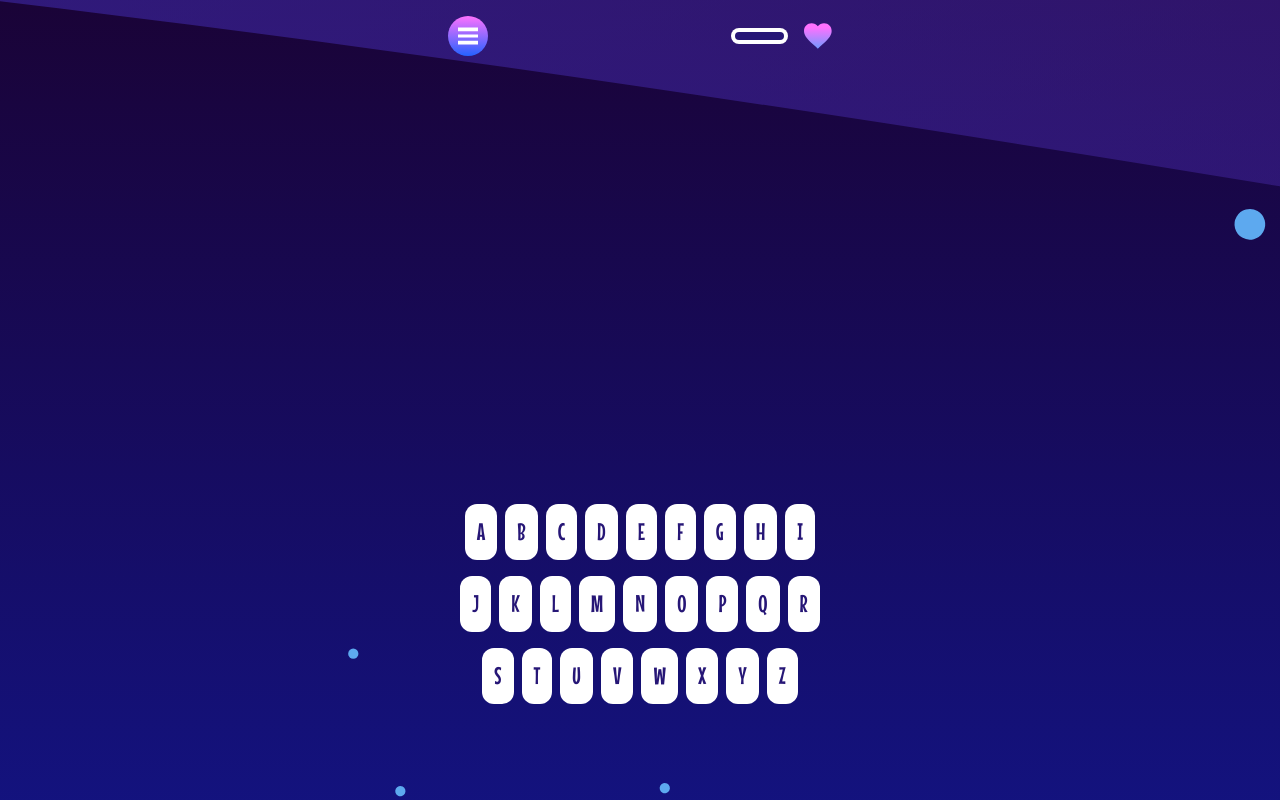
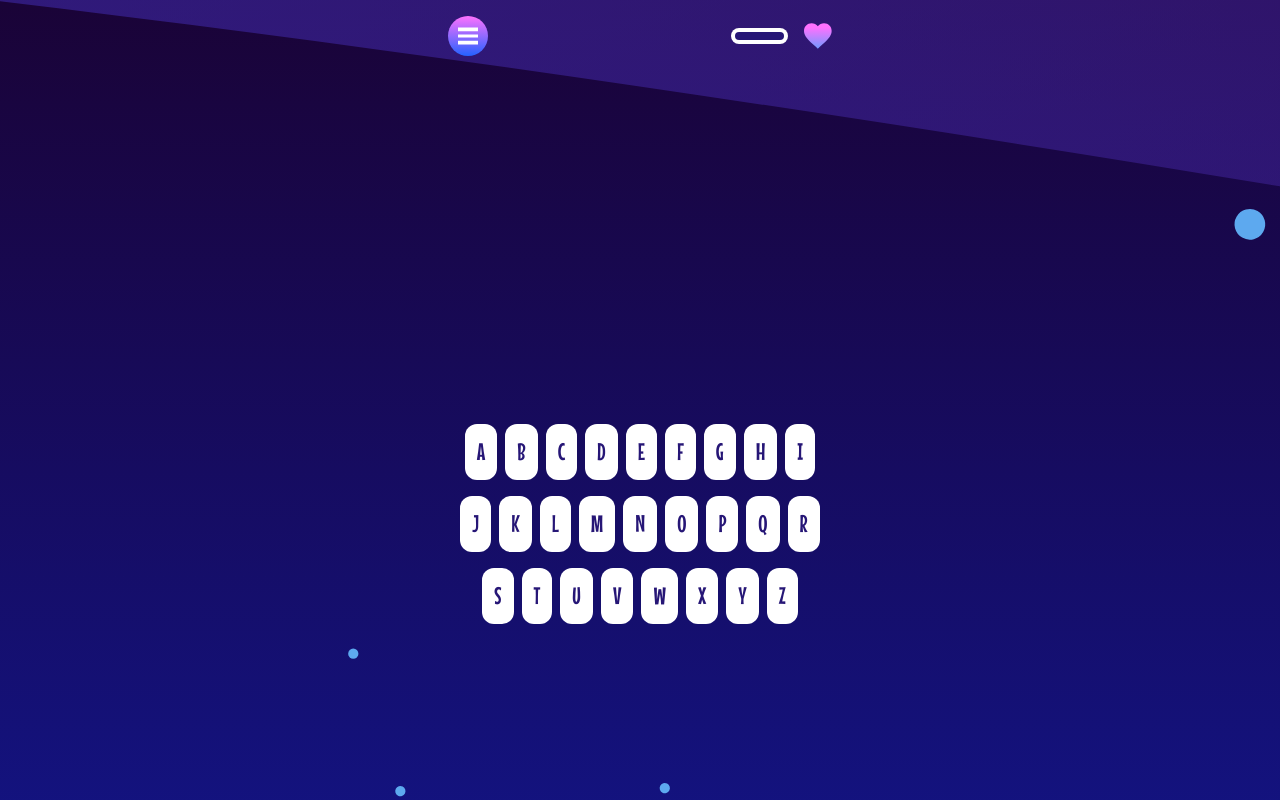
Before and after one commit to keremenen/hangman, a React (Vite) app: page /app in a window 1280 px wide. Built offline with nearby package versions, Linux system fonts and the light colour scheme.

Commit message:
Push keyboard to bottom part of screen

```diff
--- a/src/components/hidden-letters.tsx
+++ b/src/components/hidden-letters.tsx
@@ -41,7 +41,7 @@ function SingleLetterTile({ letter, isVisible }: SingleLetterTileProps) {
   return (
     <span
       className={cn(
-        "flex h-16 w-7 select-none items-center justify-center overflow-hidden rounded-xl bg-blue/100 text-4xl text-white opacity-10 shadow-none",
+        "flex h-16 w-7 select-none items-center justify-center overflow-hidden rounded-xl bg-blue/100 text-4xl text-transparent opacity-10 shadow-none",
         { "text-white opacity-100": isVisible },
       )}
     >
--- a/src/components/keyboard.tsx
+++ b/src/components/keyboard.tsx
@@ -23,7 +23,7 @@ export default function Keyboard() {
   }, [handleKeyboardClick]);
 
   return (
-    <section className="mb-20 mt-auto flex flex-wrap justify-center gap-x-2 gap-y-4">
+    <section className="mb-40 mt-auto flex flex-wrap justify-center gap-x-2 gap-y-4">
       {alphabet.map((letter, index) => (
         <KeyboardTile
           key={index}
```
